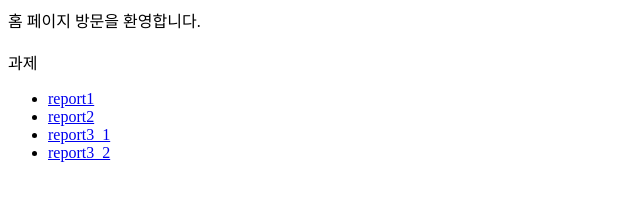
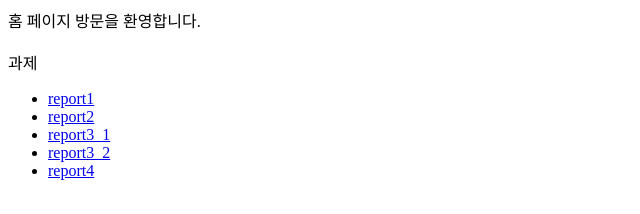
Before and after one commit to LeH050/home, a plain HTML site: page index.html in a window 1280 px wide. Shown: the full height of the page, 0-640 px from the left. Drawn offline with Linux system fonts and the light colour scheme.

Commit message:
과제4 추가

```diff
--- a/index.html
+++ b/index.html
@@ -12,6 +12,7 @@
     <li><a href="reports/report02.html">report2</a></li>
     <li><a href="reports/report03.html">report3_1</a></li>
     <li><a href="reports/report03_02.html">report3_2</a></li>
+    <li><a href="reports/report04.html">report4</a></li>
 </ul>
 </body>
 </html>
```
